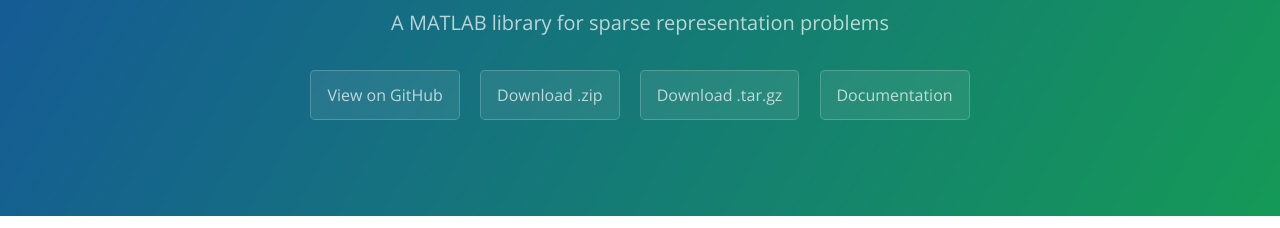
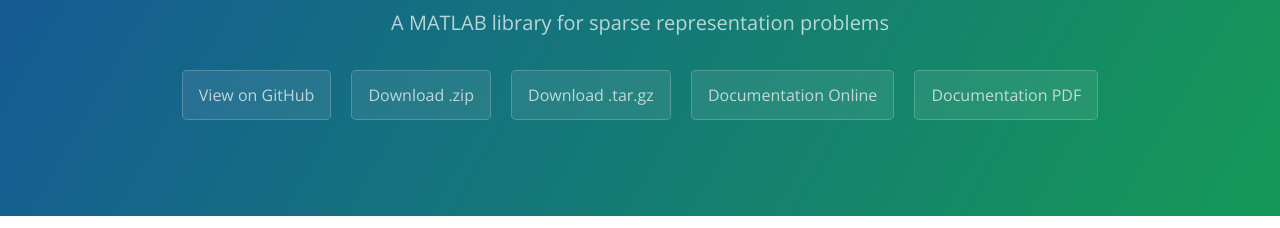
Before and after one commit to indigits/sparse-plex, a plain HTML site: page index.html in a window 1280 px wide. Shown: the part 167-395 px from the top of the page. Drawn offline with nearby package versions, Linux system fonts and the light colour scheme.

Commit message:
link for PDF documentation added.

```diff
--- a/index.html
+++ b/index.html
@@ -16,7 +16,8 @@
       <a href="https://github.com/indigits/sparse-plex" class="btn">View on GitHub</a>
       <a href="https://github.com/indigits/sparse-plex/zipball/master" class="btn">Download .zip</a>
       <a href="https://github.com/indigits/sparse-plex/tarball/master" class="btn">Download .tar.gz</a>
-      <a href="http://sparse-plex.readthedocs.org/en/latest/" class="btn">Documentation</a>
+      <a href="http://sparse-plex.readthedocs.org/en/latest/" class="btn">Documentation Online</a>
+      <a href="https://media.readthedocs.org/pdf/sparse-plex/latest/sparse-plex.pdf" class="btn">Documentation PDF</a>
     </section>
 
     <section class="main-content">
```
